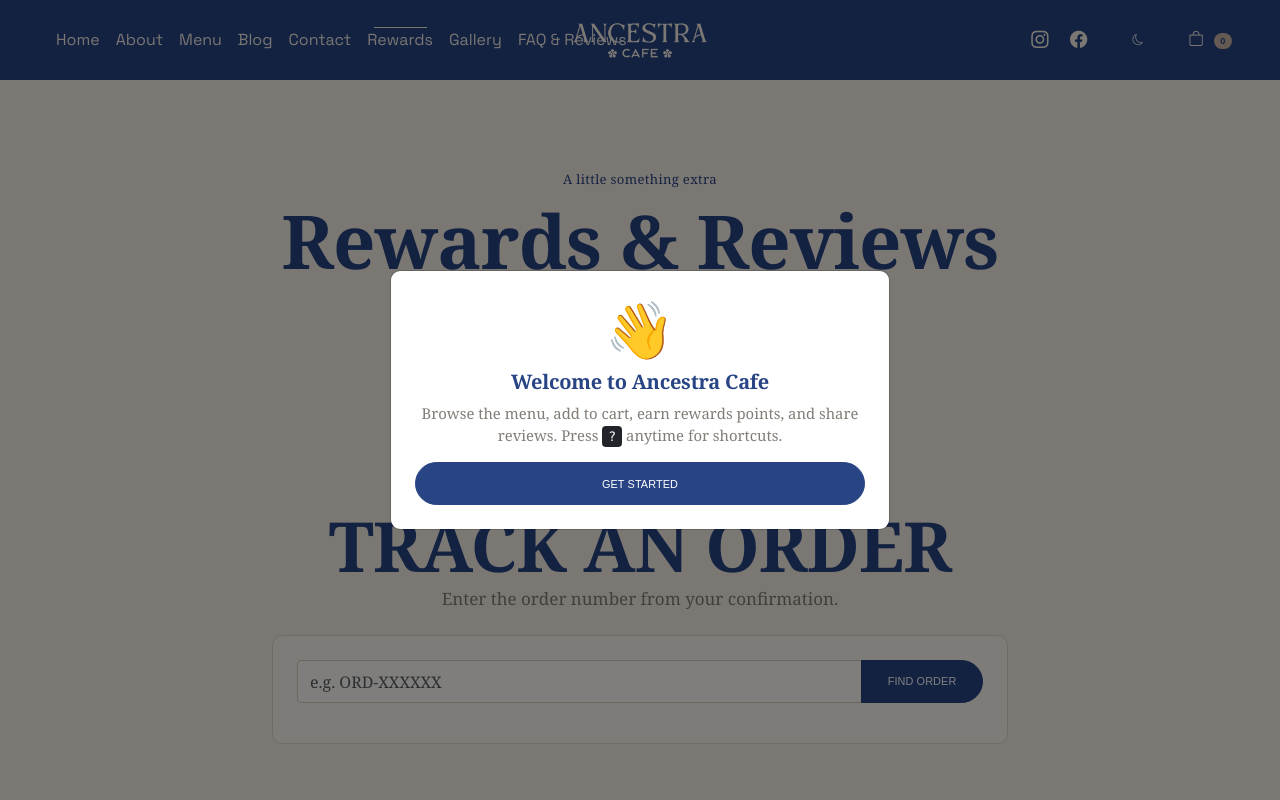
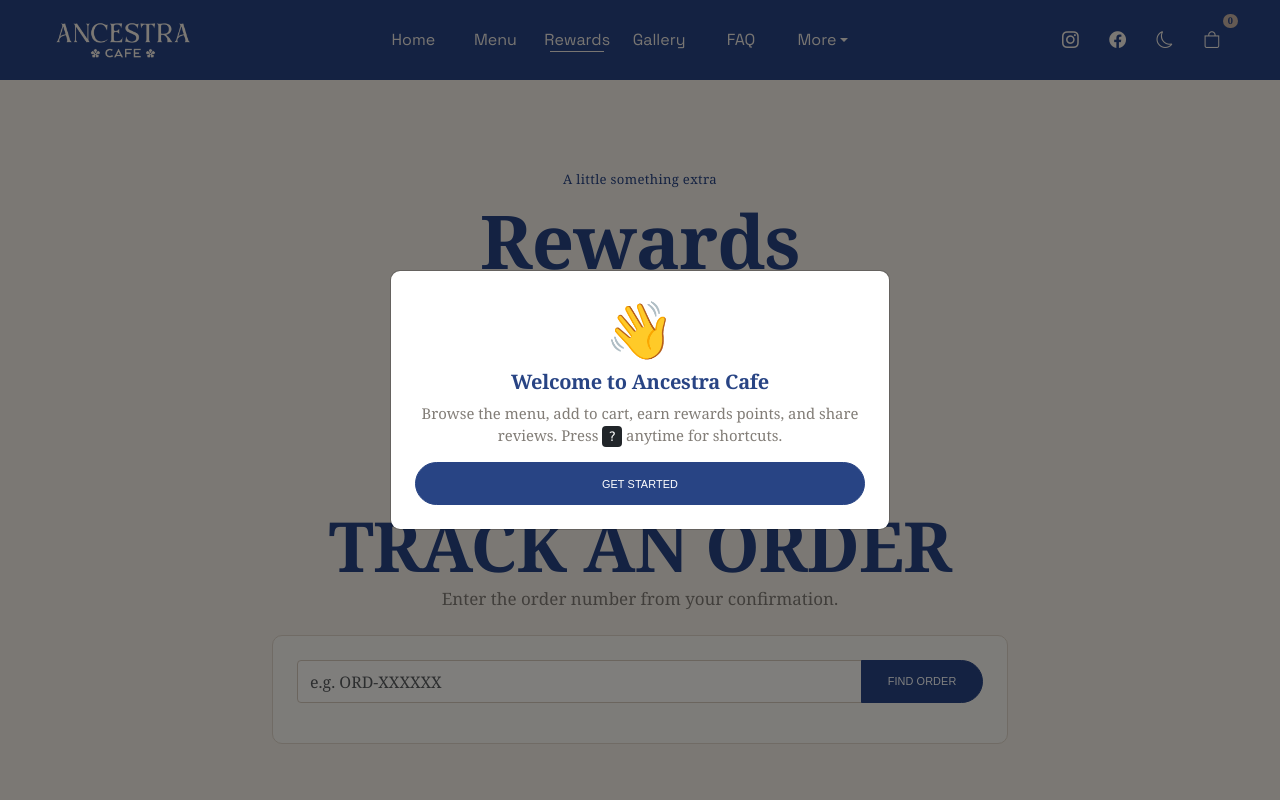
Before and after one commit to itsloreeeyynnn/ancestra-cafe-interactive-polish, a plain HTML site: page ancestra-cafe/experience.html in a window 1280 px wide. Shown: the top 800 px of the page. Drawn offline with nearby package versions, Linux system fonts and the light colour scheme; a web font is replaced by a local one.

Commit message:
Redesign the headers. Tabs and actions now have the same dimensions regardless of character length.

```diff
--- a/ancestra-cafe/css/style.css
+++ b/ancestra-cafe/css/style.css
@@ -120,27 +120,6 @@ section {
   height: 50px;
   width: auto;
 }
-.site-nav .nav-link {
-  color: var(--ink);
-  text-transform: uppercase;
-  letter-spacing: 0.14em;
-  font-size: 0.82rem;
-  padding: 0.6rem 0.9rem;
-  position: relative;
-}
-.site-nav .nav-link:hover,
-.site-nav .nav-link.active {
-  color: var(--blue);
-}
-.site-nav .nav-link.active::after {
-  content: "";
-  position: absolute;
-  left: 0.9rem;
-  right: 0.9rem;
-  bottom: 0.25rem;
-  height: 2px;
-  background: var(--blue);
-}
 .cart-btn {
   position: relative;
 }
@@ -446,29 +425,11 @@ section {
   color: var(--blue-dark);
 }
 
-/* ---------- Centered-logo navigation (desktop) ---------- */
+/* The wordmark sits on the left; see the masthead block below for the
+   full header layout (logo left, links centered, utilities right). */
 .nav-logo img {
   height: 48px;
   width: 48px;
-}
-.nav-social {
-  color: var(--ink);
-  font-size: 1.15rem;
-  padding: 0 0.35rem;
-}
-.nav-social:hover {
-  color: var(--blue);
-}
-@media (min-width: 992px) {
-  .site-nav .container-fluid {
-    position: relative;
-  }
-  .nav-logo {
-    position: absolute;
-    left: 50%;
-    top: 50%;
-    transform: translate(-50%, -50%);
-  }
 }
 .footer-links a {
   margin: 0 0.6rem;
@@ -772,8 +733,11 @@ a:hover {
   color: #a58e7e;
 }
 
-/* Fixed blue masthead. The logo is the café's own supplied lettermark. */
+/* Fixed blue masthead. The logo is the café's own supplied lettermark.
+   Layout: wordmark left, link row centered, utility buttons right. */
 .site-nav {
+  --nav-item-w: clamp(72px, 6.4vw, 100px);
+  --nav-underline-y: 0px;
   position: sticky !important;
   top: 0;
   z-index: 1040;
@@ -796,6 +760,8 @@ a:hover {
 .site-nav .navbar-collapse {
   height: 100%;
 }
+/* Every link occupies the same width, whatever its label length, so the
+   row never creeps toward the logo. */
 .site-nav .navbar-nav {
   align-items: center;
   height: 100%;
@@ -804,8 +770,15 @@ a:hover {
   position: relative;
   display: flex;
   align-items: center;
+  justify-content: center;
   height: 100%;
-  padding: 0 0.9rem;
+  flex: 0 0 var(--nav-item-w);
+  width: var(--nav-item-w);
+  padding: 0;
+  text-align: center;
+  white-space: nowrap;
+  background: transparent;
+  border: 0;
   color: #f7f1e8 !important;
   font-family: "Space Grotesk", Arial, sans-serif;
   font-size: 1rem;
@@ -819,14 +792,19 @@ a:hover {
   opacity: 0.72;
   color: #fff !important;
 }
-.site-nav .nav-link.active::after {
+.site-nav .nav-link.active:not(.dropdown-toggle)::after {
   content: "";
   position: absolute;
-  left: 0.9rem;
-  right: 0.9rem;
-  bottom: 24px;
+  left: 14px;
+  right: 14px;
+  bottom: var(--nav-underline-y);
   height: 1px;
   background: #f7f1e8;
+}
+/* The "More" toggle keeps its Bootstrap caret, so it marks the active page
+   with an inset line along the bottom edge of the bar instead. */
+.site-nav .nav-link.dropdown-toggle.active {
+  box-shadow: inset 0 -1px 0 #f7f1e8;
 }
 .site-nav .navbar-brand {
   padding: 0;
@@ -845,33 +823,70 @@ a:hover {
 .site-nav .navbar-toggler-icon {
   filter: invert(1);
 }
-.site-nav .nav-social {
-  display: inline-flex;
+/* Utility cluster: socials, dark mode and cart all share one 40x40 box so
+   the right-hand side reads as a single, evenly sized group. */
+.nav-utils {
+  display: flex;
   align-items: center;
-  justify-content: center;
+  gap: 0.45rem;
+}
+.site-nav .nav-icon-btn {
+  position: relative;
+  display: inline-grid;
+  place-items: center;
+  width: 40px;
+  height: 40px;
+  flex: 0 0 40px;
+  padding: 0;
+  border: none;
+  border-radius: 8px;
+  background: transparent;
   color: #f7f1e8 !important;
-  font-size: 1.08rem;
-  padding: 0 0.42rem;
+  font-size: 1.05rem;
+  line-height: 1;
+  text-decoration: none;
+  cursor: pointer;
   transition:
-    transform 0.25s ease,
-    opacity 0.25s ease;
-}
-.site-nav .nav-social:hover {
-  opacity: 0.7;
+    transform 0.25s var(--ease-ancestra),
+    background-color 0.25s ease,
+    border-color 0.25s ease;
+}
+.site-nav .nav-icon-btn:hover {
+  background: rgba(247, 241, 232, 0.14);
+  border-color: rgba(247, 241, 232, 0.8);
   transform: translateY(-2px);
-}
-.site-nav .cart-btn {
-  border: 0 !important;
-  background: transparent !important;
-  color: #f7f1e8 !important;
-  padding: 0.25rem 0.4rem;
-  font-size: 0.95rem;
-  box-shadow: none !important;
+  color: #fff !important;
+}
+.site-nav .nav-icon-btn:focus-visible {
+  outline: 2px solid #f7f1e8;
+  outline-offset: 2px;
+}
+.site-nav .nav-icon-btn:active {
+  transform: translateY(0);
 }
 .site-nav .cart-badge {
+  position: absolute;
+  top: -6px;
+  right: -6px;
   background: #c8b4a6 !important;
   color: #284484 !important;
   font-size: 0.58rem;
+  padding: 0.15rem 0.32rem;
+}
+/* "More" dropdown: sits inside the blue masthead, aligned to the row. */
+.site-nav .dropdown-menu {
+  border: 1px solid var(--line);
+  border-radius: 10px;
+  box-shadow: 0 14px 30px rgba(18, 32, 61, 0.16);
+  padding: 0.4rem;
+}
+.site-nav .dropdown-item {
+  border-radius: 6px;
+  padding: 0.45rem 0.75rem;
+  font-size: 0.92rem;
+}
+.site-nav .dropdown-item:active {
+  background: var(--blue);
 }
 .site-nav.is-scrolled {
   height: 72px;
@@ -883,27 +898,35 @@ a:hover {
   min-height: 72px;
 }
 .site-nav.is-scrolled .nav-link.active::after {
-  bottom: 20px;
+  bottom: 0;
 }
 @media (min-width: 992px) {
-  .site-nav .container-fluid {
-    position: relative;
-  }
-  .site-nav .navbar-brand.nav-logo {
-    position: absolute;
-    left: 50%;
-    top: 50%;
-    transform: translate(-50%, -50%);
-    z-index: 2;
-  }
   .site-nav .navbar-collapse {
+    display: flex;
+    align-items: center;
+    gap: 0.75rem;
     width: 100%;
   }
   .site-nav .navbar-nav {
-    margin-right: auto !important;
-  }
-  .site-nav .nav-right {
+    flex: 1;
+    justify-content: center;
+    margin: 0;
+  }
+  .site-nav .nav-utils {
     margin-left: auto;
+  }
+}
+
+/* Below 1400px the secondary pages fold into the "More" dropdown so the
+   link row always fits beside the wordmark. */
+@media (max-width: 1399.98px) {
+  .site-nav .nav-item-limited {
+    display: none;
+  }
+}
+@media (min-width: 1400px) {
+  .site-nav .nav-item-more {
+    display: none;
   }
 }
 
@@ -1633,18 +1656,23 @@ body.page-leaving::after {
     background: #284484;
   }
   .site-nav .navbar-nav {
-    align-items: flex-start;
+    align-items: stretch;
     height: auto;
   }
   .site-nav .nav-link {
+    width: 100%;
+    flex: 1 1 auto;
+    justify-content: flex-start;
+    text-align: left;
     height: 40px;
-    padding: 0.35rem 0.4rem;
-  }
-  .site-nav .nav-link.active::after {
+    padding: 0 0.75rem;
+  }
+  .site-nav .nav-link.active:not(.dropdown-toggle)::after {
     display: none;
   }
-  .site-nav .nav-right {
-    padding: 0.4rem;
+  .site-nav .nav-utils {
+    padding-top: 0.75rem;
+    gap: 0.5rem;
   }
   .hero {
     height: 68vh;
@@ -1802,35 +1830,8 @@ html {
   transform-origin: left center;
   will-change: transform;
 }
-.site-nav .nav-link::before {
-  content: "";
-  position: absolute;
-  left: 0.9rem;
-  right: 0.9rem;
-  bottom: 24px;
-  height: 1px;
-  background: rgba(247, 241, 232, 0.65);
-  transform: scaleX(0);
-  transform-origin: left;
-  transition: transform 0.32s var(--ease-ancestra);
-}
-.site-nav .nav-link:hover::before {
-  transform: scaleX(1);
-}
-.site-nav .nav-link.active::before {
-  display: none;
-}
 .site-nav .nav-link.active::after {
   transition: width 0.3s ease;
-}
-.site-nav .nav-social,
-.site-nav .cart-btn {
-  transition:
-    transform 0.25s var(--ease-ancestra),
-    opacity 0.25s ease;
-}
-.site-nav .cart-btn:hover {
-  transform: translateY(-2px);
 }
 .btn {
   transition:
@@ -1989,7 +1990,7 @@ html {
 }
 @media (max-width: 991.98px) {
   .site-nav .nav-link::before {
-    display: none;
+    display: none !important;
   }
   .site-nav .navbar-collapse {
     box-shadow: 0 12px 18px rgba(18, 32, 61, 0.12);
@@ -1997,10 +1998,11 @@ html {
   .site-nav .nav-link {
     transition:
       background-color 0.2s ease,
-      padding-left 0.2s ease;
+      opacity 0.25s ease,
+      color 0.25s ease;
   }
   .site-nav .nav-link:hover {
-    padding-left: 0.75rem;
+    background: rgba(247, 241, 232, 0.1);
     opacity: 1;
   }
 }
@@ -2227,9 +2229,6 @@ body.dark-mode .list-group-item {
 .motion-ready #story.ancestra-reveal,
 .motion-ready #space.ancestra-reveal {
   transform: translate3d(0, 14px, 0);
-}
-.site-nav .nav-link::before {
-  display: none !important;
 }
 .btn:hover {
   transform: none;
@@ -2353,15 +2352,16 @@ body.dark-mode .list-group-item {
 }
 /* Bring back clear, restrained hover feedback that the quiet pass had suppressed. */
 .site-nav .nav-link {
-  transition: color 0.25s ease;
+  transition:
+    opacity 0.25s ease,
+    color 0.25s ease;
 }
 .site-nav .nav-link::before {
-  display: block !important;
   content: "";
   position: absolute;
-  left: 0.9rem;
-  right: 0.9rem;
-  bottom: 24px;
+  left: 14px;
+  right: 14px;
+  bottom: var(--nav-underline-y, 0px);
   height: 1px;
   background: currentColor;
   transform: scaleX(0);
@@ -2372,7 +2372,10 @@ body.dark-mode .list-group-item {
   transform: scaleX(1);
 }
 .site-nav .nav-link.active::before {
-  display: none !important;
+  display: none;
+}
+.site-nav.is-scrolled .nav-link::before {
+  bottom: var(--nav-underline-y, 0px);
 }
 .hero-cta {
   display: inline-block;
--- a/ancestra-cafe/experience.html
+++ b/ancestra-cafe/experience.html
@@ -1,7 +1,7 @@
 <!DOCTYPE html>
 <html lang="en"><head>
 <meta charset="UTF-8"><meta name="viewport" content="width=device-width, initial-scale=1">
-<title>Rewards &amp; Guest Reviews | Ancestra Cafe</title>
+<title>Rewards | Ancestra Cafe</title>
 <link href="https://cdn.jsdelivr.net/npm/bootstrap@5.3.3/dist/css/bootstrap.min.css" rel="stylesheet">
 <link href="https://cdn.jsdelivr.net/npm/bootstrap-icons@1.11.3/font/bootstrap-icons.min.css" rel="stylesheet">
 <link href="https://fonts.googleapis.com/css2?family=Space+Grotesk:wght@400;500;600;700&family=Unbounded:wght@400;500;600;700;900&family=Rhodium+Libre:wght@400&display=swap" rel="stylesheet">
@@ -9,7 +9,7 @@
   <meta name="theme-color" content="#284484" />
   </head>
 <body data-page="experience"><div id="site-header"></div>
-<header class="page-hero"><div class="container"><p class="eyebrow">A little something extra</p><h1>Rewards &amp; Reviews</h1><p class="lead mb-0">Your café experience, in one place.</p></div></header>
+<header class="page-hero"><div class="container"><p class="eyebrow">A little something extra</p><h1>Rewards</h1><p class="lead mb-0">Your café experience, in one place.</p></div></header>
 <main>
     <!-- Added feature: digital loyalty card, modeled on the published 9-stamp reward terms -->
     <section class="section-pad bg-paper" id="order-tracking"><div class="container" style="max-width:760px">
--- a/ancestra-cafe/js/main.js
+++ b/ancestra-cafe/js/main.js
@@ -41,11 +41,10 @@ const escapeHtml = (s) =>
 const todayISO = () => new Date().toISOString().slice(0, 10);
 
 /* ---------- Points-based rewards ---------- */
-const POINTS_DIVISOR = 10;        // pesos spent per 1 point earned
-const FREE_DRINK_POINTS = 135;    // points needed for one free drink
-const STAMP_TO_POINTS = 15;       // migration: 1 old stamp = 15 points
-const pointsForAmount = (amount) =>
-  Math.floor(Number(amount) / POINTS_DIVISOR);
+const POINTS_DIVISOR = 10; // pesos spent per 1 point earned
+const FREE_DRINK_POINTS = 135; // points needed for one free drink
+const STAMP_TO_POINTS = 15; // migration: 1 old stamp = 15 points
+const pointsForAmount = (amount) => Math.floor(Number(amount) / POINTS_DIVISOR);
 
 function normalizeMember(m) {
   if (!m) return null;
@@ -54,14 +53,34 @@ function normalizeMember(m) {
     else m.points = 0;
   }
   if (typeof m.lifetimePoints !== "number") m.lifetimePoints = m.points;
-  if (!m.referralCode) m.referralCode = "ANCESTRA-" + Math.random().toString(36).slice(2, 6).toUpperCase();
+  if (!m.referralCode)
+    m.referralCode =
+      "ANCESTRA-" + Math.random().toString(36).slice(2, 6).toUpperCase();
   delete m.stamps;
   return m;
 }
 const REWARDS = [
-  { id: "rw1", title: "Free Drink", points: 135, desc: "Any menu drink without add-ons", filter: (m) => m.group === "drink" },
-  { id: "rw2", title: "Free Frappe / Pastry", points: 500, desc: "One ice-blended drink or sandwich", filter: (m) => m.cat === "Ice Blended" || m.cat === "Sandwiches" },
-  { id: "rw3", title: "Free Meal Combo", points: 1000, desc: "One main plus a drink", filter: (m) => m.group === "food" },
+  {
+    id: "rw1",
+    title: "Free Drink",
+    points: 135,
+    desc: "Any menu drink without add-ons",
+    filter: (m) => m.group === "drink",
+  },
+  {
+    id: "rw2",
+    title: "Free Frappe / Pastry",
+    points: 500,
+    desc: "One ice-blended drink or sandwich",
+    filter: (m) => m.cat === "Ice Blended" || m.cat === "Sandwiches",
+  },
+  {
+    id: "rw3",
+    title: "Free Meal Combo",
+    points: 1000,
+    desc: "One main plus a drink",
+    filter: (m) => m.group === "food",
+  },
 ];
 function tierFor(points) {
   if (points >= 1500) return "Gold";
@@ -138,9 +157,10 @@ function toast(message, variant = "success") {
 }
 
 /* ---------- Site chrome ----------
-   Navigation follows the reference site's structure: five main pages
-   (Home, About, Menu, Blog, Contact), a centered logo and social icons.
-   The extra features live inside those pages (see README). */
+   Header layout: wordmark left, evenly spaced links centered, utility
+   buttons (socials, dark mode, cart) grouped on the right. Below 1400px the
+   secondary pages collapse into a "More" dropdown so the row never crowds
+   the logo. The extra features live inside those pages (see README). */
 const NAV_LINKS = [
   ["index.html", "Home", "home"],
   ["about.html", "About", "about"],
@@ -149,19 +169,36 @@ const NAV_LINKS = [
   ["contact.html", "Contact", "contact"],
   ["experience.html", "Rewards", "experience"],
   ["gallery.html", "Gallery", "gallery"],
-  ["faq.html", "FAQ & Reviews", "faq"],
+  ["faq.html", "FAQ", "faq"],
 ];
+/* Pages that move into the "More" dropdown on narrower screens. */
+const NAV_SECONDARY = ["about", "blog", "contact"];
 
 function renderChrome() {
   const page = document.body.dataset.page;
-  const links = NAV_LINKS.map(
-    ([href, label, key]) =>
-      `<li class="nav-item">
-        <a class="nav-link ${key === page ? "active" : ""}" ${key === page ? 'aria-current="page"' : ""} href="${href}">
-          ${label}
-        </a>
-      </li>`,
-  ).join("");
+  const isActive = (key) => key === page;
+
+  const navItem = ([href, label, key], extraClass = "") =>
+    `<li class="nav-item ${extraClass}">
+      <a class="nav-link ${isActive(key) ? "active" : ""}" ${isActive(key) ? 'aria-current="page"' : ""} href="${href}">${label}</a>
+    </li>`;
+
+  const dropdownItem = ([href, label, key]) =>
+    `<li><a class="dropdown-item ${isActive(key) ? "active" : ""}" ${isActive(key) ? 'aria-current="page"' : ""} href="${href}">${label}</a></li>`;
+
+  const primary = NAV_LINKS.filter(([, , key]) => !NAV_SECONDARY.includes(key));
+  const secondary = NAV_LINKS.filter(([, , key]) => NAV_SECONDARY.includes(key));
+  const moreIsActive = secondary.some(([, , key]) => isActive(key));
+
+  const links =
+    primary.map((link) => navItem(link)).join("") +
+    secondary.map((link) => navItem(link, "nav-item-limited")).join("") +
+    `<li class="nav-item dropdown nav-item-more">
+      <button class="nav-link dropdown-toggle ${moreIsActive ? "active" : ""}" type="button" data-bs-toggle="dropdown" aria-expanded="false">More</button>
+      <ul class="dropdown-menu dropdown-menu-end">${secondary
+        .map((link) => dropdownItem(link))
+        .join("")}</ul>
+    </li>`;
 
   const header = document.getElementById("site-header");
   if (header)
@@ -175,20 +212,20 @@ function renderChrome() {
           <span class="navbar-toggler-icon"></span>
         </button>
         <div class="collapse navbar-collapse" id="mainNav">
-          <ul class="navbar-nav me-auto mb-2 mb-lg-0">
+          <ul class="navbar-nav mb-2 mb-lg-0">
             ${links}
           </ul>
-          <div class="d-flex align-items-center gap-2 nav-right">
-            <a class="nav-social" href="https://www.instagram.com/ancestracafe/" target="_blank" rel="noopener" aria-label="Ancestra Cafe Instagram">
+          <div class="nav-utils">
+            <a class="nav-icon-btn" href="https://www.instagram.com/ancestracafe/" target="_blank" rel="noopener" aria-label="Ancestra Cafe Instagram">
               <i class="bi bi-instagram"></i>
             </a>
-            <a class="nav-social" href="https://www.facebook.com/profile.php?id=61574579534127" target="_blank" rel="noopener" aria-label="Ancestra Cafe Facebook">
+            <a class="nav-icon-btn" href="https://www.facebook.com/profile.php?id=61574579534127" target="_blank" rel="noopener" aria-label="Ancestra Cafe Facebook">
               <i class="bi bi-facebook"></i>
             </a>
-            <button class="btn btn-outline-blue btn-sm ms-1" type="button" id="darkModeBtn" aria-label="Toggle dark mode">
+            <button class="nav-icon-btn" type="button" id="darkModeBtn" aria-label="Toggle dark mode">
               <i class="bi bi-moon"></i>
             </button>
-            <button class="btn btn-outline-blue btn-sm cart-btn ms-1" type="button" data-bs-toggle="offcanvas" data-bs-target="#cartCanvas" aria-label="Open cart">
+            <button class="nav-icon-btn cart-btn" type="button" data-bs-toggle="offcanvas" data-bs-target="#cartCanvas" aria-label="Open cart">
               <i class="bi bi-bag"></i>
               <span class="badge rounded-pill cart-badge" id="cartBadge" aria-live="polite" aria-atomic="true">0</span>
             </button>
@@ -201,7 +238,7 @@ function renderChrome() {
     footer.innerHTML = `<footer class="site-footer text-center"><div class="container">
       <img src="images/Lettermark+02.png" alt="Ancestra Cafe official wordmark" class="footer-wordmark mb-3">
       <p class="mb-3">A coffee shop for community, where heritage is celebrated.</p>
-      <ul class="list-inline footer-links mb-3"><li class="list-inline-item"><a href="about.html">About</a></li><li class="list-inline-item"><a href="menu.html">Menu</a></li><li class="list-inline-item"><a href="blog.html?post=policies">Guest Policies</a></li><li class="list-inline-item"><a href="contact.html">Contact</a></li><li class="list-inline-item"><a href="experience.html">Rewards &amp; Reviews</a></li><li class="list-inline-item"><a href="gallery.html">Gallery</a></li><li class="list-inline-item"><a href="faq.html">FAQ &amp; Reviews</a></li><li class="list-inline-item"><a href="admin.html">Admin</a></li></ul>
+      <ul class="list-inline footer-links mb-3"><li class="list-inline-item"><a href="about.html">About</a></li><li class="list-inline-item"><a href="menu.html">Menu</a></li><li class="list-inline-item"><a href="blog.html?post=policies">Guest Policies</a></li><li class="list-inline-item"><a href="contact.html">Contact</a></li><li class="list-inline-item"><a href="experience.html">Rewards</a></li><li class="list-inline-item"><a href="gallery.html">Gallery</a></li><li class="list-inline-item"><a href="faq.html">FAQ &amp; Reviews</a></li><li class="list-inline-item"><a href="admin.html">Admin</a></li></ul>
       <div class="social mb-3"><a href="https://www.instagram.com/ancestracafe/" target="_blank" rel="noopener" aria-label="Instagram"><i class="bi bi-instagram"></i></a><a href="https://www.facebook.com/profile.php?id=61574579534127" target="_blank" rel="noopener" aria-label="Facebook"><i class="bi bi-facebook"></i></a></div>
       <hr>
       <p class="footer-note">© Ancestra Cafe — reproduced from the café's public website for an ITE17 academic project. Ordering, loyalty, voucher, review, reservation and admin tools are student-project features only.</p>
@@ -294,7 +331,10 @@ function initGlobalUX() {
   const darkBtn = document.getElementById("darkModeBtn");
   const applyDark = (on) => {
     document.body.classList.toggle("dark-mode", on);
-    if (darkBtn) darkBtn.innerHTML = on ? '<i class="bi bi-sun"></i>' : '<i class="bi bi-moon"></i>';
+    if (darkBtn)
+      darkBtn.innerHTML = on
+        ? '<i class="bi bi-sun"></i>'
+        : '<i class="bi bi-moon"></i>';
   };
   applyDark(Store.get("darkMode", false));
   if (darkBtn)
@@ -422,7 +462,10 @@ function initOnboardingAndShortcuts() {
   document.addEventListener("keydown", (e) => {
     if (e.key === "?" && !e.ctrlKey && !e.metaKey && !e.altKey) {
       const target = e.target;
-      const typing = target && (target.isContentEditable || /INPUT|TEXTAREA|SELECT/.test(target.tagName));
+      const typing =
+        target &&
+        (target.isContentEditable ||
+          /INPUT|TEXTAREA|SELECT/.test(target.tagName));
       if (typing) return;
       e.preventDefault();
       new bootstrap.Modal(document.getElementById("shortcutsModal")).show();
--- a/ancestra-cafe/sw.js
+++ b/ancestra-cafe/sw.js
@@ -1,4 +1,4 @@
-const CACHE = "ancestra-final-v3";
+const CACHE = "ancestra-header-v4";
 const ASSETS = [
   "./",
   "./index.html",
```
